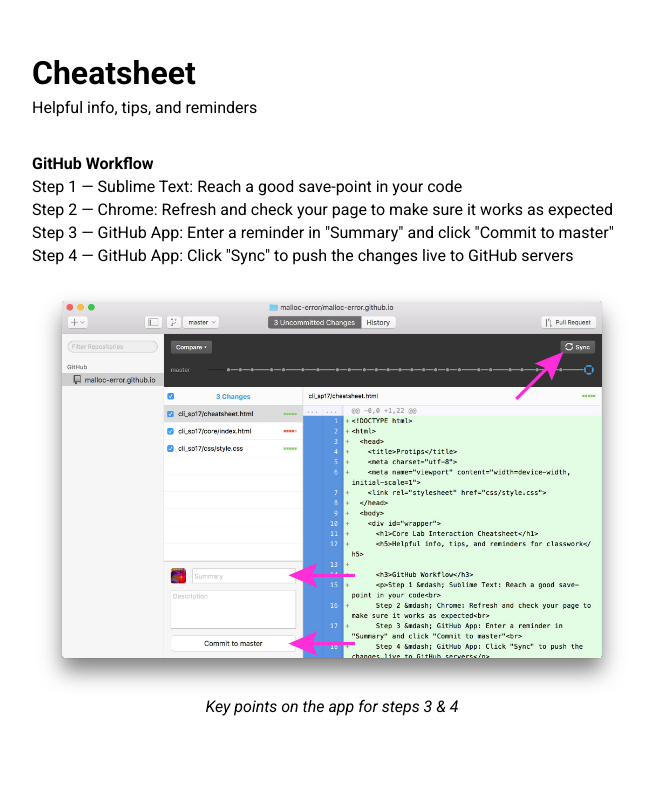
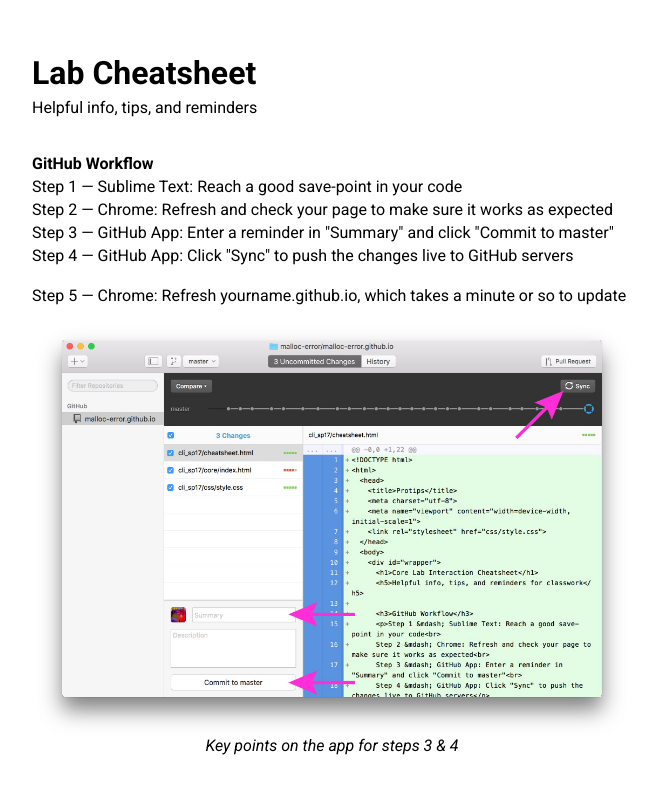
Before and after one commit to malloc-error/malloc-error.github.io, a plain HTML site: page cli_sp17/cheatsheet.html in a window 1280 px wide. Shown: the whole page, without its empty margins (308-965 px from the left). Drawn offline with Linux system fonts and the light colour scheme.

Commit message:
updated git tips and titling

```diff
--- a/cli_sp17/cheatsheet.html
+++ b/cli_sp17/cheatsheet.html
@@ -8,7 +8,7 @@
   </head>
   <body>
     <div id="wrapper">
-      <h1>Cheatsheet</h1>
+      <h1>Lab Cheatsheet</h1>
       <h5>Helpful info, tips, and reminders</h5>
 
       <h3>GitHub Workflow</h3>
@@ -16,6 +16,7 @@
       Step 2 &mdash; Chrome: Refresh and check your page to make sure it works as expected<br>
       Step 3 &mdash; GitHub App: Enter a reminder in "Summary" and click "Commit to master"<br>
       Step 4 &mdash; GitHub App: Click "Sync" to push the changes live to GitHub servers</p>
+      Step 5 &mdash; Chrome: Refresh yourname.github.io, which takes a minute or so to update</p>
       <img class="full-width" src="img/gitcommit.jpg"/>
       <div class="caption shadow-caption">Key points on the app for steps 3 &amp; 4</div>
     </div>
```
